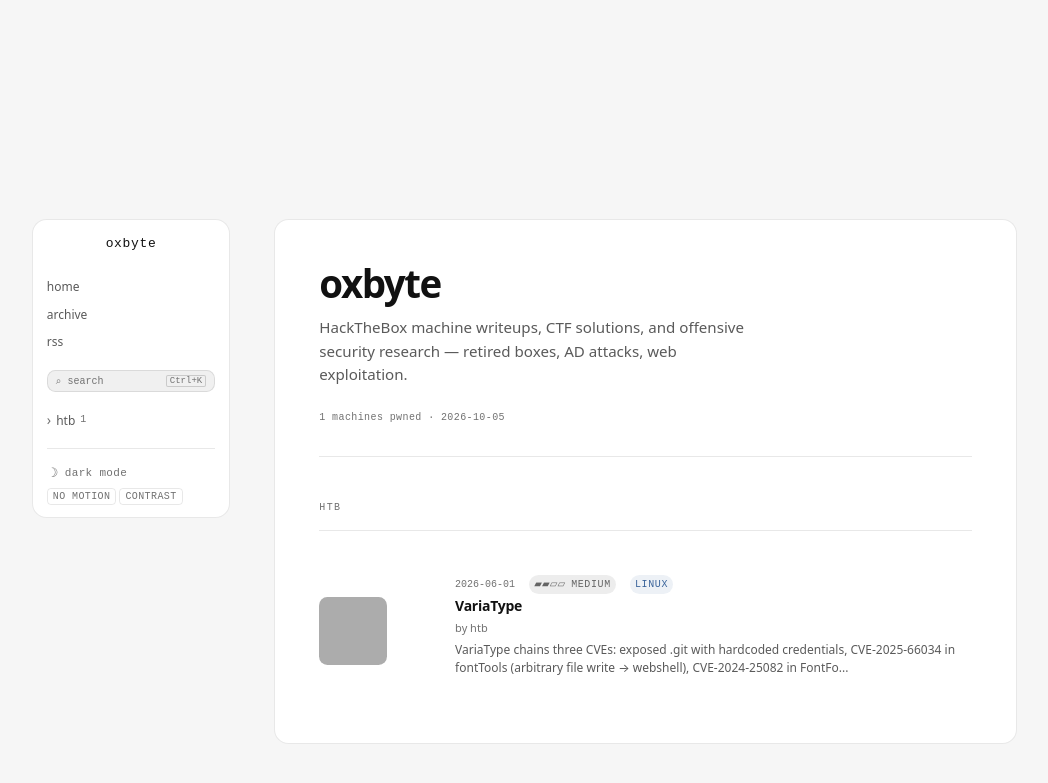
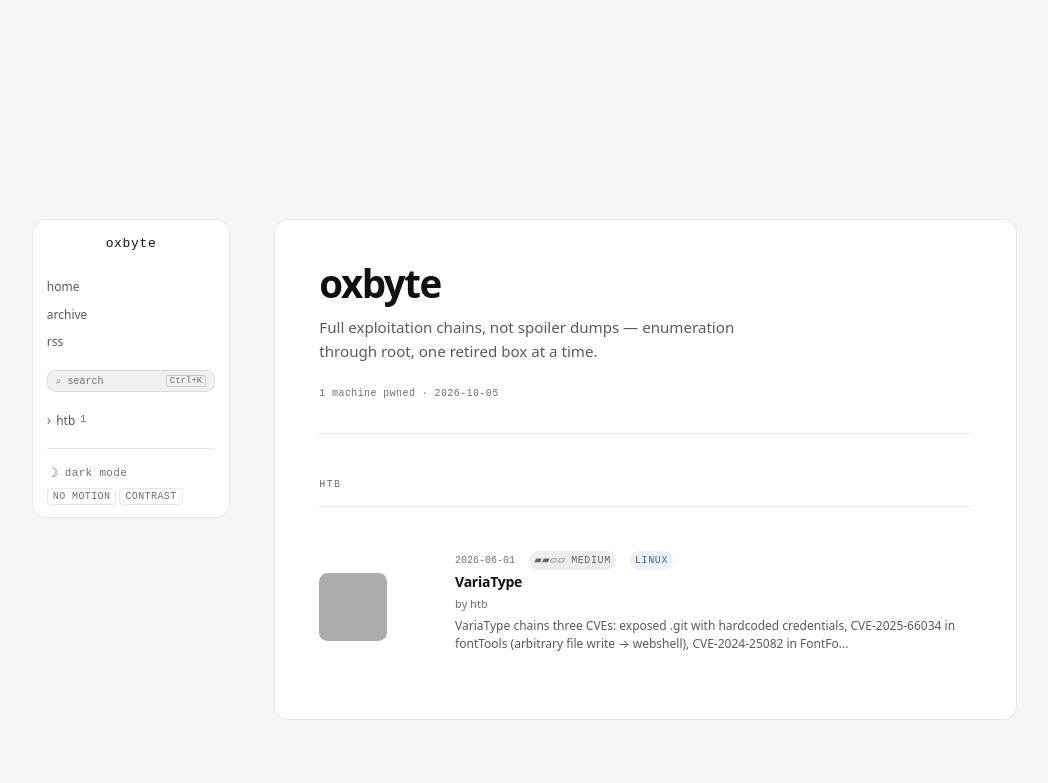
Before and after one commit to oxbyte0/oxbyte0.github.io, a Jekyll site: the page built from index.md, in a window 1280 px wide. Shown: the top 783 px of the page, without its empty margins (77-1125 px from the left). Built offline with Jekyll 4.4.1, drawn with Linux system fonts in a browser that asks for light colours; grey boxes are pictures that could not be loaded.

Commit message:
fix: critique findings — cache-bust, filter-chrome gate, hero copy
- CSS stylesheet link's cache-busting filter chain was broken: append
  ran before default, so default's nil-check always saw a non-empty
  string and never fired — the ?v= param shipped empty on every
  deploy. Reorder to match the JS line's working pattern.
- Gate the HTB type/sort/difficulty filter toolbar (14 controls)
  behind a >=6 post threshold so it doesn't render against a
  single-digit post count; plain post list renders below that.
- Add a distinct hero tagline separate from the SEO meta description,
  which the masthead was rendering verbatim.
- Fix "1 machines pwned" pluralization on the homepage masthead stat.

Persists the critique run that surfaced these in .impeccable/critique/.

```diff
--- a/_config.yml
+++ b/_config.yml
@@ -1,5 +1,6 @@
 title: oxbyte
 description: "HackTheBox machine writeups, CTF solutions, and offensive security research — retired boxes, AD attacks, web exploitation."
+tagline: "Full exploitation chains, not spoiler dumps — enumeration through root, one retired box at a time."
 url: "https://oxbyte.blog"
 lang: en-US
 timezone: UTC
--- a/_layouts/default.html
+++ b/_layouts/default.html
@@ -7,8 +7,8 @@
 {% if page.url == "/" %}
 <header class="home-masthead" role="banner" aria-label="Site introduction">
   <p class="masthead-word">{{ site.title }}</p>
-  <p class="masthead-tag">{{ site.description }}</p>
-  <p class="masthead-stat">{% if site.categories.HTB %}{{ site.categories.HTB.size }} machines pwned{% endif %}{% if site.categories.HTB and site.posts.size > site.categories.HTB.size %} &middot; {{ site.posts.size | minus: site.categories.HTB.size }} other posts{% endif %} &middot; {{ site.time | date: "%Y-%m-%d" }}</p>
+  <p class="masthead-tag">{{ site.tagline | default: site.description }}</p>
+  <p class="masthead-stat">{% if site.categories.HTB %}{{ site.categories.HTB.size }} machine{% if site.categories.HTB.size != 1 %}s{% endif %} pwned{% endif %}{% if site.categories.HTB and site.posts.size > site.categories.HTB.size %} &middot; {{ site.posts.size | minus: site.categories.HTB.size }} other posts{% endif %} &middot; {{ site.time | date: "%Y-%m-%d" }}</p>
 </header>
 {% endif %}
 
--- a/_layouts/template.html
+++ b/_layouts/template.html
@@ -8,7 +8,8 @@
     <meta name="viewport" content="width=device-width, initial-scale=1">
     <script src="/assets/js/theme-init.js"></script>
 {% seo %}
-    <link rel="stylesheet" href="{{ "/assets/css/style.css?v=" | append: site.github.build_revision | default: site.time | date: "%s" | relative_url }}">
+    {% assign _css_v = site.github.build_revision | default: site.time | date: "%s" %}
+    <link rel="stylesheet" href="{{ "/assets/css/style.css?v=" | append: _css_v | relative_url }}">
     <script type="module" src="/assets/js/main.js?v={{ site.github.build_revision | default: site.time | date: '%s' }}"></script>
     {% include head-custom.html %}
   </head>
@@ -59,6 +60,7 @@
 
           <details class="nav-htb">
             <summary>htb <span class="nav-htb-count" id="htbCount">{{ site.categories.HTB.size }}</span></summary>
+            {% if site.categories.HTB.size >= 6 %}
             <div class="htb-type-tabs" role="tablist" aria-label="Content type filter">
               <button class="htb-type active" data-type="" role="tab" aria-selected="true">all</button>
               <button class="htb-type" data-type="machine" role="tab" aria-selected="false">machines</button>
@@ -77,6 +79,7 @@
               <button class="htb-diff" data-diff="hard"   aria-label="Hard only">H</button>
               <button class="htb-diff" data-diff="insane" aria-label="Insane only">I</button>
             </div>
+            {% endif %}
             <ul class="nav-htb-list" id="htbList">
               {% assign htb_sorted = site.categories.HTB %}
               {% unless htb_sorted %}{% assign htb_sorted = "" | split: "," %}{% endunless %}
```
Also changed, not shown: .impeccable/critique/2026-10-05T13-45-12Z__oxbyte-blog.md (added).
